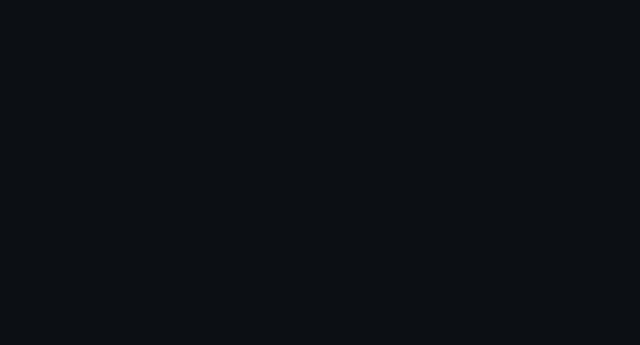
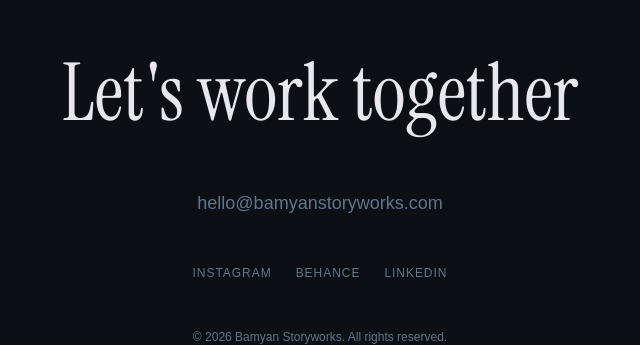
Before and after one commit to Bamyani1/flora-studio, a Next.js app: page / in a window 1280 px wide. Shown: the part 1555-1900 px from the top of the page, without its empty margins (320-960 px from the left). Before the commit the page ends 1600 px from the top, so only its background shows below. Built offline with nearby package versions, Linux system fonts and the light colour scheme; no server answers; a web font is replaced by a local one.

Commit message:
feat: add Footer with CTA, social links, and copyright

```diff
--- a/src/app/layout.tsx
+++ b/src/app/layout.tsx
@@ -3,6 +3,7 @@ import { instrumentSerif, satoshi, jetbrainsMono } from "@/lib/fonts";
 import { Providers } from "@/providers/Providers";
 import { Header } from "@/components/layout/Header";
 import { MobileMenu } from "@/components/layout/MobileMenu";
+import { Footer } from "@/components/layout/Footer";
 import { TransitionOverlay } from "@/components/layout/TransitionOverlay";
 import "@/styles/globals.css";
 
@@ -24,6 +25,7 @@ export default function RootLayout({ children }: { children: React.ReactNode })
           <Header />
           <MobileMenu />
           {children}
+          <Footer />
           <TransitionOverlay />
         </Providers>
       </body>
--- /dev/null
+++ b/src/components/layout/Footer.tsx
@@ -0,0 +1,51 @@
+import { SOCIAL_LINKS } from "@/lib/navigation";
+
+export function Footer({ className }: { className?: string }) {
+  return (
+    <footer
+      className={[
+        "flex flex-col items-center gap-12 px-[--container-padding-x] py-[--section-padding-y] md:py-[--section-padding-y]",
+        className,
+      ]
+        .filter(Boolean)
+        .join(" ")}
+    >
+      {/* CTA */}
+      <a
+        href="mailto:hello@bamyanstoryworks.com"
+        className="text-center font-display text-3xl text-text-heading transition-colors duration-300 hover:text-primary md:text-[length:var(--text-footer-cta)]"
+      >
+        Let&apos;s work together
+      </a>
+
+      {/* Email */}
+      <a
+        href="mailto:hello@bamyanstoryworks.com"
+        className="font-body text-lg text-muted transition-colors hover:text-text"
+      >
+        hello@bamyanstoryworks.com
+      </a>
+
+      {/* Social links */}
+      <div className="flex gap-6">
+        {SOCIAL_LINKS.map((link) => (
+          <a
+            key={link.label}
+            href={link.href}
+            target="_blank"
+            rel="noopener noreferrer"
+            aria-label={link.label}
+            className="font-mono text-xs uppercase tracking-wider text-muted transition-colors hover:text-text"
+          >
+            {link.label}
+          </a>
+        ))}
+      </div>
+
+      {/* Copyright */}
+      <p className="font-mono text-xs text-muted">
+        &copy; {new Date().getFullYear()} Bamyan Storyworks. All rights reserved.
+      </p>
+    </footer>
+  );
+}
```
